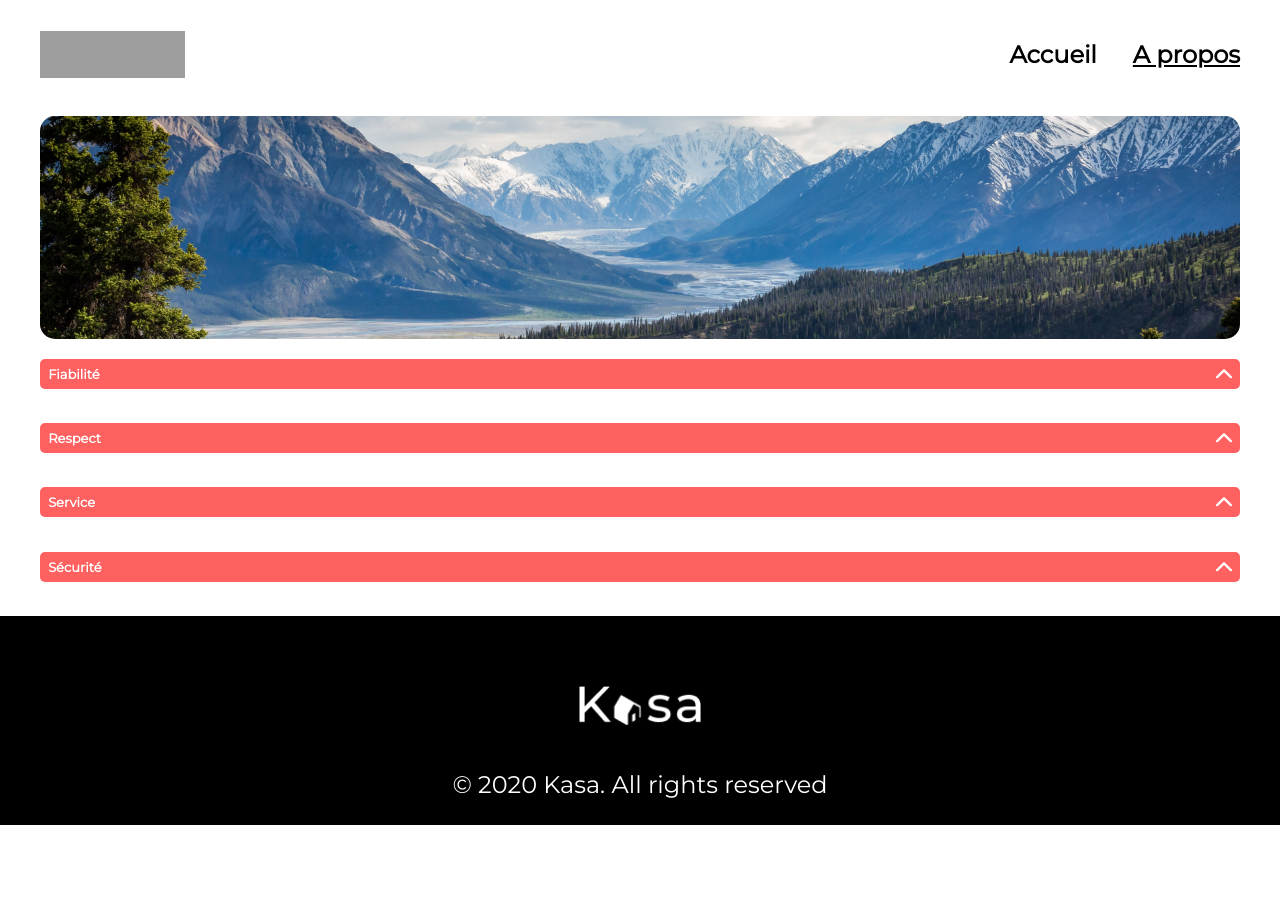
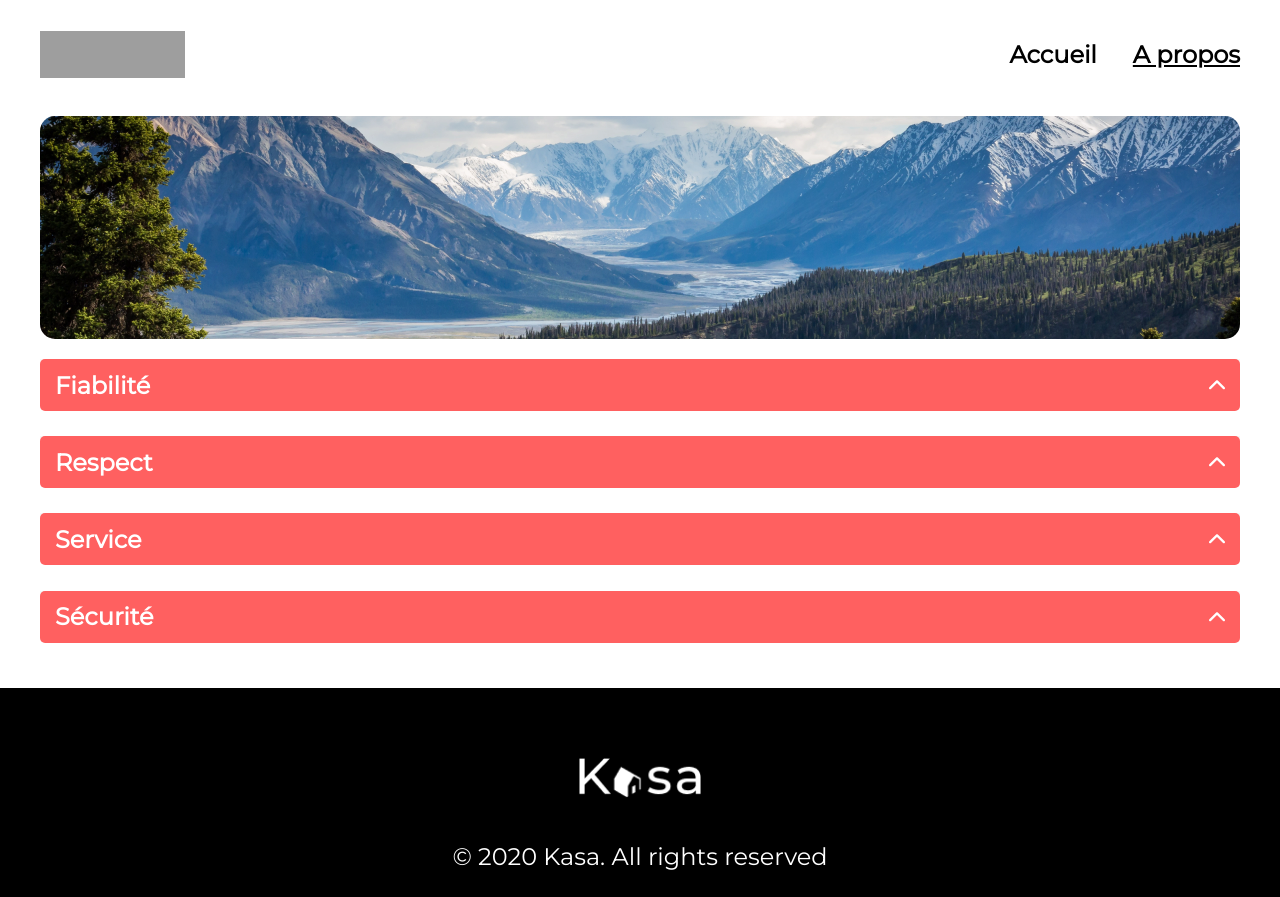
Before and after one commit to Arripal/Kasa, a React (Vite) app: page /about in a window 1280 px wide. Before the commit the page ends 825 px from the top, so only its background shows below. Built offline with nearby package versions, Linux system fonts and the light colour scheme; grey boxes are pictures that could not be loaded.

Commit message:
Mise en place d'une partie de l'animation

```diff
--- a/src/composants/Carousel/carousel.style.scss
+++ b/src/composants/Carousel/carousel.style.scss
@@ -1,11 +1,14 @@
 @import '../../../main.scss';
 
 .carousel {
+	@include flex-all-center;
+	@media (min-width: 600px) {
+		height: 450px;
+	}
+	position: relative;
 	margin-top: 30px;
 	margin-bottom: 15px;
-	position: relative;
-	@include flex-all-center;
-	width: 335px;
+	width: 100%;
 	height: 255px;
 
 	.carousel__image {
--- a/src/composants/Collapse/Collapse.jsx
+++ b/src/composants/Collapse/Collapse.jsx
@@ -4,35 +4,40 @@ import './collapse.style.scss';
 import arrow from '../../assets/images/arrows/arrowUp.svg';
 
 const Collapse = ({ categorie, contenu }) => {
-	const [isMenuOpen, setMenu] = useState(false);
-
-	function toggleMenu() {
-		setMenu(!isMenuOpen);
+	const [isCollapseOpen, setCollapse] = useState(false);
+	const content = (
+		<div
+			className={`collapse__contenu-text ${isCollapseOpen ? 'displayed' : ''}`}
+		>
+			{contenu}
+		</div>
+	);
+	function toggleCollapse() {
+		setCollapse(!isCollapseOpen);
 	}
 
 	return (
-		<div className="menu">
-			<h2 className="menu__categorie">
+		<div className="collapse">
+			<h2 className="collapse__categorie">
 				{categorie}
 				<img
 					src={arrow}
 					alt="arrow icon"
-					className="menu__categorie-arrow"
-					onClick={toggleMenu}
+					className={
+						isCollapseOpen
+							? 'collapse__categorie-arrow rotate'
+							: 'collapse__categorie-arrow'
+					}
+					onClick={toggleCollapse}
 				></img>
 			</h2>
 
-			<div
-				className={
-					isMenuOpen ? `menu__contenu menu__contenu-anime` : 'menu__contenu'
-				}
-			>
-				{contenu}
+			<div className={`collapse__contenu ${isCollapseOpen ? 'open' : ''}`}>
+				{content}
 			</div>
 		</div>
 	);
 };
-
 Collapse.propTypes = {
 	categorie: PropTypes.string,
 };
--- a/src/composants/Collapse/collapse.style.scss
+++ b/src/composants/Collapse/collapse.style.scss
@@ -1,31 +1,69 @@
 @import '../../../main.scss';
 
-.menu {
-	margin-bottom: 1em;
-	.menu__categorie {
+.collapse {
+	position: relative;
+	z-index: 999;
+	overflow: hidden;
+	.collapse__categorie {
 		height: 30px;
+		background-color: $background-color-four;
+		border-radius: 5px;
+		padding: 0 0.625em;
 		@include flex-all-center;
 		justify-content: space-between;
 		@include font($font-weight-bold, 13px, $font-color-primary);
-		background-color: $background-color-four;
-		border-radius: 5px;
-		padding: 0 0.625em;
+		@media (min-width: 750px) {
+			height: 52px;
+			@include font($font-weight-bold, 24px, $font-color-primary);
+		}
+		&-arrow {
+			transform: rotate(0deg);
+			transition: 0.3s 0.1s ease-in;
+			transition: 0.3s 0.1s ease-out;
+		}
 	}
-
-	.menu__contenu {
+	.rotate {
+		transform: rotate(180deg);
+	}
+	.collapse__contenu {
 		@include font($font-weight-regular, 13px, $font-color-secondary);
+		@media (min-width: 750px) {
+			@include font($font-weight-regular, 18px, $font-color-secondary);
+		}
 		background-color: $background-color-secondary;
-		opacity: 0;
-		height: 0;
+		position: relative;
+		z-index: -1;
 		padding: 0.7em;
 		border-bottom-right-radius: 5px;
 		border-bottom-left-radius: 5px;
-		line-height: 1.3;
-		transition: height ease 0.9s;
+		line-height: 1.5;
+		height: 0;
+		transform: translateY(-30px);
+		@media (min-width: 750px) {
+			transform: translateY(-52px);
+		}
+		&-text {
+			opacity: 0;
+			transform: translateY(-30px);
+			@media (min-width: 750px) {
+				transform: translateY(-52px);
+			}
+		}
 	}
 
-	.menu__contenu-anime {
-		opacity: 1;
+	.displayed {
+		animation: fall 2s forwards;
+	}
+	.open {
+		margin-bottom: 1em;
 		height: fit-content;
+		animation: fall 2s forwards;
 	}
 }
+
+@keyframes fall {
+	100% {
+		opacity: 1;
+		transform: translateY(0);
+	}
+}
--- a/src/main.jsx
+++ b/src/main.jsx
@@ -20,10 +20,6 @@ const router = createBrowserRouter([
 		path: 'about',
 		element: <About />,
 	},
-	{
-		path: 'not_found',
-		element: <ErrorPage />,
-	},
 ]);
 
 ReactDOM.createRoot(document.getElementById('root')).render(
--- a/src/pages/About/about.style.scss
+++ b/src/pages/About/about.style.scss
@@ -4,5 +4,6 @@
 	.about__content {
 		@include flex-column-between;
 		@include main;
+		margin-bottom: 20px;
 	}
 }
--- a/src/pages/About/data.js
+++ b/src/pages/About/data.js
@@ -7,12 +7,12 @@ const data = [
 	{
 		categorie: 'Respect',
 		contenu:
-			'La bienveillance fait partie des valeurs fondatrices de Kasa. Tou comportement discriminatoire ou de perturbation du voisinage entraînera une exclusion de notre plateforme.',
+			'La bienveillance fait partie des valeurs fondatrices de Kasa. Tout comportement discriminatoire ou de perturbation du voisinage entraînera une exclusion de notre plateforme.',
 	},
 	{
 		categorie: 'Service',
 		contenu:
-			'La bienveillance fait partie des valeurs fondatrices de Kasa. Tou comportement discriminatoire ou de perturbation du voisinage entraînera une exclusion de notre plateforme.',
+			'La bienveillance fait partie des valeurs fondatrices de Kasa. Tout comportement discriminatoire ou de perturbation du voisinage entraînera une exclusion de notre plateforme.',
 	},
 	{
 		categorie: 'Sécurité',
```
